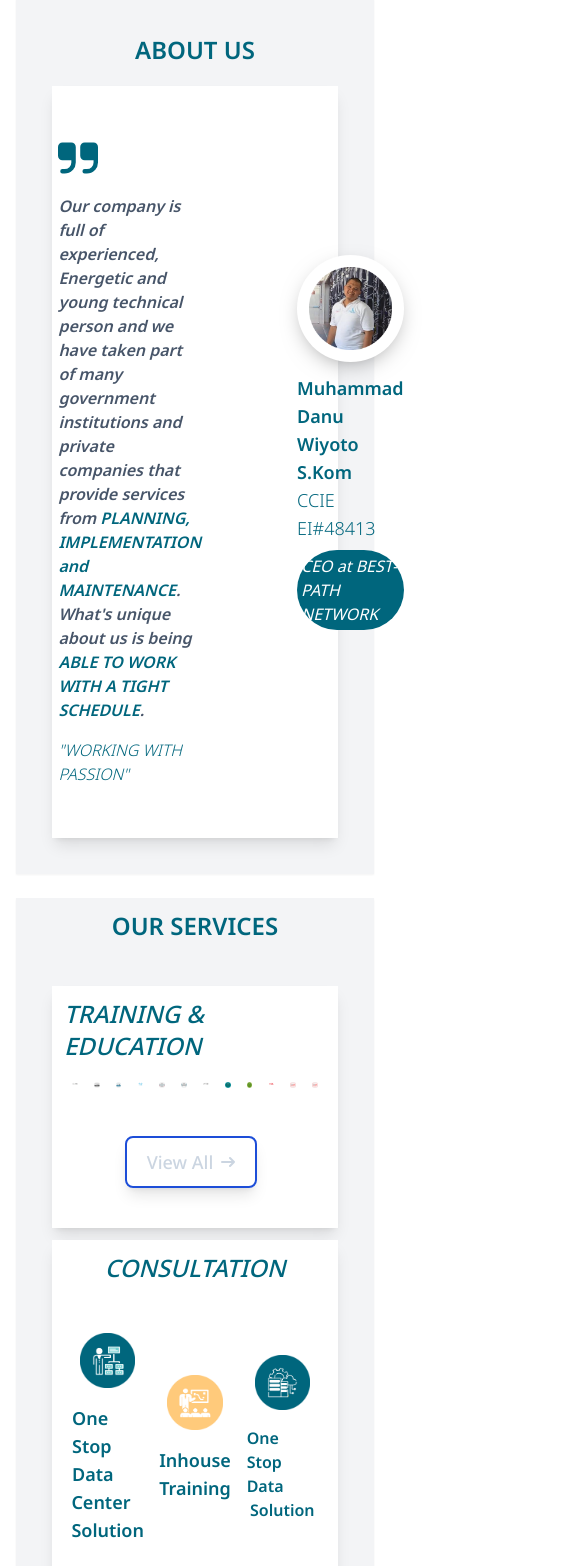
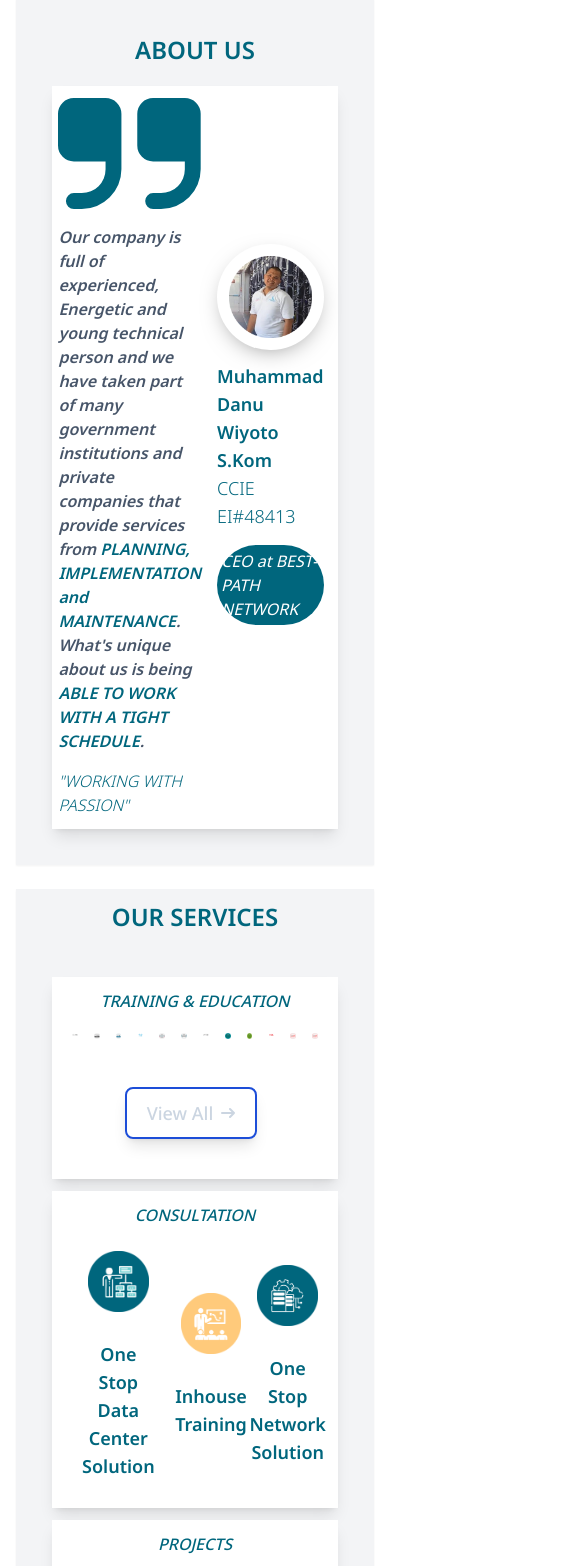
Before and after one commit to alihidayatt/bestpath-network-web, a Next.js app: page / in a window 390 px wide. Shown: the part 340-1906 px from the top of the page, 585 px wide, since content can reach past the window. Built offline with nearby package versions, Linux system fonts and the light colour scheme.

Commit message:
update breakpoint | dynamic view Samsung Galaxy A51
+update breakpoint | dynamic view Samsung Galaxy A51
+ navbar may behave differ based on viewport

```diff
--- a/app/components/contents/About_us.tsx
+++ b/app/components/contents/About_us.tsx
@@ -12,11 +12,11 @@ export default function About_us() {
           </div>
         </div>
         <div className="flex flex-col w-full h-full bg-white shadow-lg p-3 ">
-          <div className="flex justify-items-center justify-center justify-self-center lg:flex-row md:flex-row sm:flex-col-reverse h-auto">
-            <div className="lg:w-3/4 md:w-3/5 sm:w-full p-10 ">
-              <blockquote className=" italic text-slate-600 dark:text-slate-600 px-10">
+          <div className="flex justify-items-center justify-center justify-self-center lg:flex-row md:flex-row sm:flex-col-reverse xs:flex-col-reverse h-auto">
+            <div className="lg:w-3/4 md:w-3/5 sm:w-full xs:w-full lg:-p-10 md:p-10 sm:p-10 xs:p-2 ">
+              <blockquote className=" italic text-slate-600 dark:text-slate-600 lg:px-10 md:px-10 sm:px-5 xs:px-3 ">
                 <svg
-                  className="w-10 h-10 text-gray-400 dark:text-gray-600 mb-4 fill-bluegreen"
+                  className="lg:w-10 md:w-10 sm:w-7 xs:w-7 lg:h-10 md:h-10 sm:h-7 xs:h-7 text-gray-400 dark:text-gray-600 mb-4 fill-bluegreen "
                   aria-hidden="true"
                   xmlns="http://www.w3.org/2000/svg"
                   fill="currentColor"
@@ -24,7 +24,8 @@ export default function About_us() {
                 >
                   <path d="M6 0H2a2 2 0 0 0-2 2v4a2 2 0 0 0 2 2h4v1a3 3 0 0 1-3 3H2a1 1 0 0 0 0 2h1a5.006 5.006 0 0 0 5-5V2a2 2 0 0 0-2-2Zm10 0h-4a2 2 0 0 0-2 2v4a2 2 0 0 0 2 2h4v1a3 3 0 0 1-3 3h-1a1 1 0 0 0 0 2h1a5.006 5.006 0 0 0 5-5V2a2 2 0 0 0-2-2Z" />
                 </svg>
-                <p className="lg:text-right md:text-right sm:text-center font-semibold lg:text-2xl md:text-lg sm:text-lg">
+
+                <p className="lg:text-right md:text-right sm:text-center xs:text-center font-semibold lg:text-2xl md:text-lg sm:text-lg">
                   Our company is full of experienced, Energetic and young
                   technical person and we have taken part of many government
                   institutions and private companies that provide services from{" "}
@@ -38,24 +39,24 @@ export default function About_us() {
                   </span>
                   .
                 </p>
-                <p className="lg:text-right md:text-right sm:text-center mt-4 lg:text-3xl md:text-2xl sm:text-xl font-light text-bluegreen ">
+                <p className="lg:text-right md:text-right sm:text-center xs:text-center mt-4 lg:text-3xl md:text-2xl sm:text-xl xs:text-xl font-light text-bluegreen ">
                   "WORKING WITH PASSION"
                 </p>
               </blockquote>
             </div>
-            <div className="flex flex-col lg:w-1/4 md:w-2/5 sm:w-full p-2 justify-items-center justify-center justify-self-center ml-2">
+            <div className="flex flex-col lg:w-1/4 md:w-2/5 sm:w-full xs:full p-2 justify-items-center justify-center justify-self-center ml-2">
               <div className="flex flex-col justify-items-center justify-center justify-self-center mb-5">
-                <div className="text-lg text-white font-medium self-center rounded-[50%] bg-white p-3 shadow-custom1 lg:max-w-full lg:max-h-full md:max-w-full md:max-h-full sm:max-w-[300px] sm:max-h-[300px]">
+                <div className="text-lg text-white font-medium self-center rounded-[50%] bg-white p-3 shadow-custom1 lg:max-w-full lg:max-h-full md:max-w-full md:max-h-full sm:max-w-[300px] sm:max-h-[300px] xs:max-w-[200px] xs:max-h-[200px]">
                   <Danu_au_img />
                 </div>
                 <div className="flex flex-col justify-items-center justify-center justify-self-center my-3">
-                  <div className="flex text-bluegreen font-semibold text-lg justify-items-center justify-center justify-self-center lg:text-center md:text-center">
+                  <div className="flex text-bluegreen font-semibold text-lg justify-items-center justify-center justify-self-center lg:text-center md:text-center sm:text-center xs:text-center">
                     <p>Muhammad Danu Wiyoto S.Kom</p>
                   </div>
                   <div className="flex text-bluegreen font-light text-lg justify-items-center justify-center justify-self-center">
                     <p>CCIE EI#48413</p>
                   </div>
-                  <div className="flex justify-items-center justify-center justify-self-center bg-bluegreen rounded-full px-1 py-1 text-md italic font-normal text-white lg:mx-4 md:mx-0 sm:mx-[100px] my-2">
+                  <div className="flex justify-items-center justify-center justify-self-center bg-bluegreen rounded-full px-1 py-1 text-md italic font-normal text-white lg:mx-4 md:mx-0 sm:mx-[100px] xs:mx-3 my-[15px]">
                     CEO at BEST-PATH NETWORK
                   </div>
                 </div>
--- a/app/components/contents/Our_services.tsx
+++ b/app/components/contents/Our_services.tsx
@@ -25,12 +25,12 @@ export default function Our_services() {
       <div className="container mx-auto px-6 py-6">
         <div className="w-full h-full bg-white shadow-lg p-3 ">
           <div className="flex justify-items-center justify-center justify-self-center">
-            <h1 className="text-2xl font-medium italic text-bluegreen">
+            <h1 className="lg:text-2xl md:text-2xl sm:text-xl xs:text-xl font-medium italic text-bluegreen">
               TRAINING & EDUCATION
             </h1>
           </div>
 
-          <div className="flex lg:flex-row md:flex-row sm:flex-col mt-3">
+          <div className="flex lg:flex-row md:flex-row sm:flex-col xs:flex-col mt-3">
             <div className="flex lg:flex-col md:flex-col sm:flex-row lg:w-1/4 md:w-1/4 sm:w-full h-auto">
               <div className="flex w-full h-auto p-2 justify-items-center justify-center justify-self-center">
                 <div className="lg:w-[180px] lg:h-auto md:w-[150px] md:h-auto sm:w-[100px] sm:h-auto">
@@ -113,55 +113,54 @@ export default function Our_services() {
 
         <div className="w-full h-full bg-white shadow-lg p-3 mt-3">
           <div className="flex justify-items-center justify-center justify-self-center">
-            <h1 className="text-2xl font-medium italic text-bluegreen">
+            <h1 className="lg:text-2xl md:text-2xl sm:text-xl xs:text-xl font-medium italic text-bluegreen">
               CONSULTATION
             </h1>
           </div>
-          <div className="flex lg:flex-row md:flex-row sm:flex-row lg:bg-white md:bg-white sm:bg-white h-[300px]">
-            <div className="flex flex-col w-1/3 justify-items-center justify-center justify-self-center h-full">
-              <div className="flex flex-col w-full h-auto p-2 justify-items-center justify-center justify-self-center">
-                <div className="flex justify-items-center justify-center justify-self-center">
-                  <div className="flex flex-col justify-items-center justify-center justify-self-center bg-white rounded-[50%] lg:shadow-custom1 md:shadow-custom1 sm:shadow-sm lg:w-[200px] md:w-[150px] sm:w-[150px] p-2">
+          <div className="flex justify-items-center justify-center justify-self-center lg:flex-row md:flex-row sm:flex-row xs:flex-col lg:bg-white  md:bg-white sm:bg-white">
+            <div className="flex justify-items-center justify-center justify-self-centerlg:flex-row md:flex-row sm:flex-col xs:flex-col">
+              <div className="flex p-4 lg:w-1/3 md:w-1/3 sm:w-full xs:w-full h-auto justify-items-center justify-center justify-self-center">
+                <div className="flex flex-col justify-items-center justify-center justify-self-center">
+                  <div className="flex justify-items-center justify-center justify-self-center w-auto h-auto mb-3">
+                    <div className="flex flex-col justify-items-center justify-center justify-self-center bg-white rounded-[50%] lg:shadow-custom1 md:shadow-custom1 sm:shadow-sm lg:w-[200px] md:w-[150px] sm:w-[150px] xs:w-[120px] p-2">
                       <Osdcs_ico />
                     </div>
                   </div>
-                <div className="flex justify-items-center justify-center justify-self-center mt-2 text-lg text-bluegreen font-semibold lg:text-lg md:text-lg sm:text-base">
-                  <p>One Stop Data</p>
+                  <div className="flex justify-items-center justify-center justify-self-center">
+                    <div className="flex justify-items-center justify-center justify-self-center mt-2 text-lg text-center text-bluegreen font-semibold lg:text-lg md:text-lg sm:text-base xs:text-base sm:px-5 xs:px-5">
+                      <p>One Stop Data Center Solution</p>
                     </div>
-                <div className="flex justify-items-center justify-center justify-self-center text-lg text-bluegreen font-semibold lg:text-lg md:text-lg sm:text-base">
-                  <p>Center Solution</p>
                   </div>
                 </div>
               </div>
 
-            <div className="flex flex-col w-1/3 justify-items-center justify-center justify-self-center h-full">
-              <div className="flex flex-col w-full h-auto p-2 justify-items-center justify-center justify-self-center">
-                <div className="flex justify-items-center justify-center justify-self-center">
-                  <div className="flex flex-col justify-items-center justify-center justify-self-center bg-white rounded-[50%] lg:shadow-custom1 md:shadow-custom1 sm:shadow-sm lg:w-[200px] md:w-[150px] sm:w-[150px] p-2">
+              <div className="flex lg:w-1/3 md:w-1/3 sm:w-full xs:w-full h-auto justify-items-center justify-center justify-self-center">
+                <div className="flex flex-col justify-items-center justify-center justify-self-center">
+                  <div className="flex justify-items-center justify-center justify-self-center w-auto h-auto mb-3">
+                    <div className="flex flex-col justify-items-center justify-center justify-self-center bg-white rounded-[50%] lg:shadow-custom1 md:shadow-custom1 sm:shadow-sm lg:w-[200px] md:w-[150px] sm:w-[150px] xs:w-[120px] p-2">
                       <Inhouse_training_ico />
                     </div>
                   </div>
-                <div className="flex justify-items-center justify-center justify-self-center mt-2 text-lg text-bluegreen font-semibold lg:text-lg md:text-lg sm:text-base">
-                  <p>Inhouse</p>
+                  <div className="flex justify-items-center justify-center justify-self-center">
+                    <div className="flex justify-items-center justify-center justify-self-center mt-2 text-lg text-center text-bluegreen font-semibold lg:text-lg md:text-lg sm:text-base xs:text-base">
+                      <p>Inhouse Training</p>
                     </div>
-                <div className="flex justify-items-center justify-center justify-self-center text-lg text-bluegreen font-semibold lg:text-lg md:text-lg sm:text-base">
-                  <p>Training</p>
                   </div>
                 </div>
               </div>
 
-            <div className="flex flex-col w-1/3 justify-items-center justify-center justify-self-center  h-full">
-              <div className="flex flex-col w-full h-auto p-2 justify-items-center justify-center justify-self-center">
-                <div className="flex justify-items-center justify-center justify-self-center">
-                  <div className="flex flex-col justify-items-center justify-center justify-self-center bg-white rounded-[50%] lg:shadow-custom1 md:shadow-custom1 sm:shadow-sm lg:w-[200px] md:w-[150px] sm:w-[150px] p-2">
+              <div className="flex lg:w-1/3 md:w-1/3 sm:w-full xs:w-full h-auto justify-items-center justify-center justify-self-center">
+                <div className="flex flex-col justify-items-center justify-center justify-self-center">
+                  <div className="flex justify-items-center justify-center justify-self-center w-auto h-auto mb-3">
+                    <div className="flex flex-col justify-items-center justify-center justify-self-center bg-white rounded-[50%] lg:shadow-custom1 md:shadow-custom1 sm:shadow-sm lg:w-[200px] md:w-[150px] sm:w-[150px] xs:w-[120px] p-2">
                       <Osns_ico />
                     </div>
                   </div>
-                <div className="flex justify-items-center justify-center justify-self-center mt-2 lg:text-lg md:text-lg sm:text-base text-bluegreen font-semibold">
-                  <p>One Stop Data</p>
+                  <div className="flex justify-items-center justify-center justify-self-center">
+                    <div className="flex justify-items-center justify-center justify-self-center mt-2 text-lg text-center text-bluegreen font-semibold lg:text-lg md:text-lg sm:text-base xs:text-base sm:px-10 xs:px-10">
+                      <p>One Stop Network Solution</p>
                     </div>
-                <div className="flex justify-items-center justify-center justify-self-center lg:text-lg md:text-lg sm:text-base text-bluegreen font-semibold">
-                  <p>Solution</p>
+                  </div>
                 </div>
               </div>
             </div>
@@ -172,7 +171,7 @@ export default function Our_services() {
 
         <div className="w-full h-full bg-white shadow-lg p-3 mt-3">
           <div className="flex justify-items-center justify-center justify-self-center">
-            <h1 className="text-2xl font-medium italic text-bluegreen">
+            <h1 className="lg:text-2xl md:text-2xl sm:text-xl xs:text-xl font-medium italic text-bluegreen">
               PROJECTS
             </h1>
           </div>
--- a/tailwind.config.ts
+++ b/tailwind.config.ts
@@ -1,4 +1,5 @@
 import type { Config } from "tailwindcss";
+const defaultTheme = require('tailwindcss/defaultTheme')
 
 const config: Config = {
   content: [
@@ -10,6 +11,10 @@ const config: Config = {
     "./src/**/*.{js,ts,jsx,tsx,mdx}",
   ],
   theme: {
+    screens: {
+      'xs': '412px',
+      ...defaultTheme.screens,
+    },
     extend: {
       backgroundImage: {
         "gradient-radial": "radial-gradient(var(--tw-gradient-stops))",
```
Also changed, not shown: app/components/contents/Our_company.tsx (+5 -5 lines), app/components/footer/page.tsx (+14 -19 lines), app/components/navigation/navbar/page.tsx (+21 -21 lines), app/components/navigation/sidebar/page.tsx (+4 -4 lines). Lines whose indentation alone changed are shown as unchanged.
